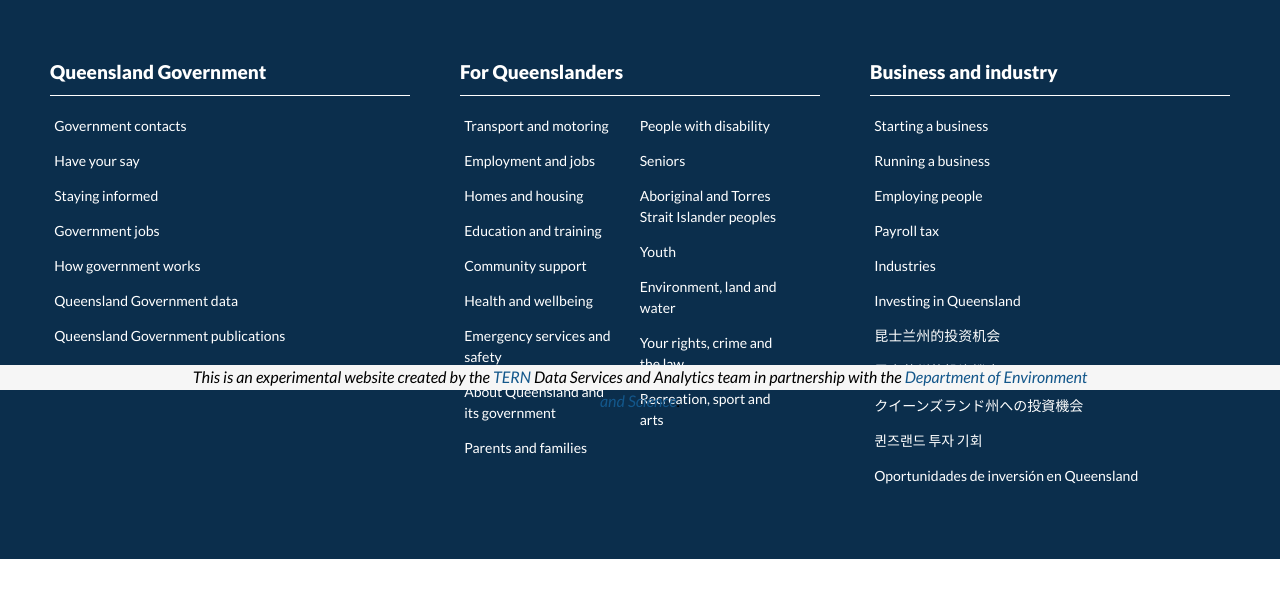
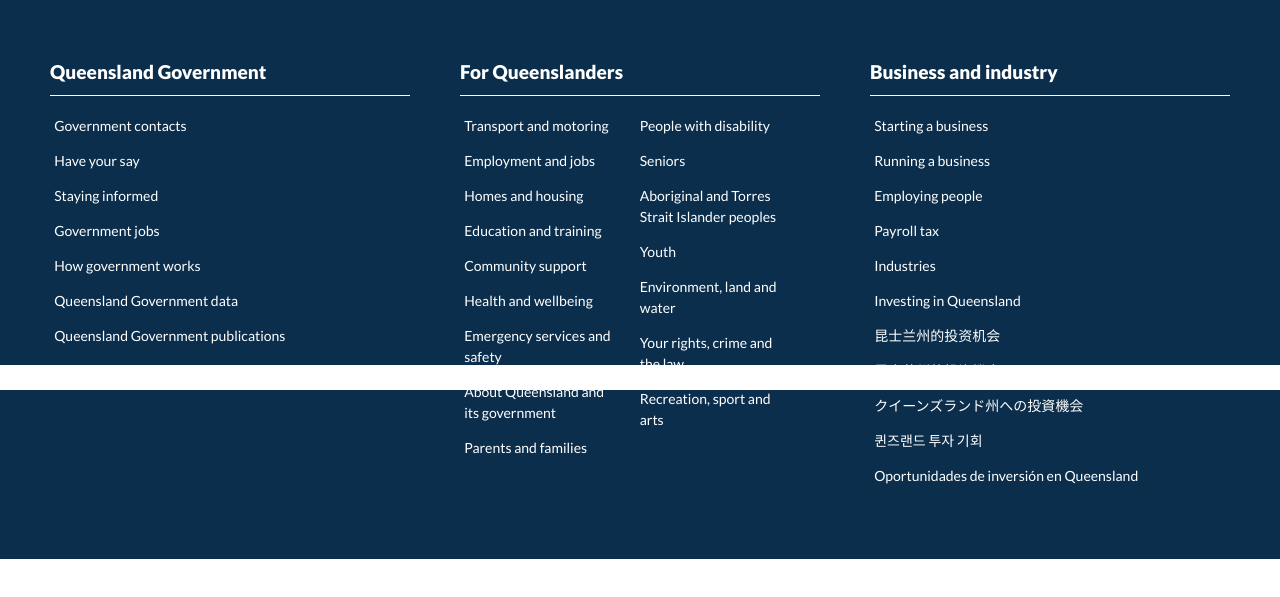
Before and after one commit to ternaustralia/vocview, a Python web app: template templates/skos.html in a window 1280 px wide. Shown: the part 410-1007 px from the top of the page. Run offline with Jinja, Linux system fonts and the light colour scheme; the template is opened without the code that fills it, so the values that code supplies are empty; some libraries are stand-ins or nearby versions.

Commit message:
Merge remote-tracking branch 'remotes/origin/master' into des-corveg
# Conflicts:
#	templates/base.html

```diff
--- a/templates/base.html
+++ b/templates/base.html
@@ -171,25 +171,6 @@
     <script src="https://stackpath.bootstrapcdn.com/bootstrap/4.3.1/js/bootstrap.min.js" integrity="sha384-JjSmVgyd0p3pXB1rRibZUAYoIIy6OrQ6VrjIEaFf/nJGzIxFDsf4x0xIM+B07jRM" crossorigin="anonymous"></script>
 
 
-    <!--Remove once in a stable state-->
-    <style>
-        .footer {
-           position: fixed;
-           left: 0;
-           bottom: 0;
-           width: 100%;
-           background-color: #f6f6f6;
-           color: black;
-           text-align: center;
-        }
-    </style>
-    <footer class="footer">
-        <div class="container">
-            <p><em>This is an experimental website created by the <a href="https://www.tern.org.au/">TERN</a> Data Services and Analytics team in partnership with the <a href="https://www.des.qld.gov.au/">Department of Environment and Science</a>.</em></p>
-        </div>
-    </footer>
-
-
 <!--Bootstrap 4 popover-->
 <script>
 // Bootstrap 4 popover
--- a/templates/index.html
+++ b/templates/index.html
@@ -18,7 +18,10 @@
 
     <p>Study locations across Queensland have been visited since 1982 to collect data on physical and vegetation features, including structural and floristic attributes well as descriptions of its landscape, soil and geologic features. The resulting site database provides a comprehensive record of areas ground-truthed during the regional ecosystems mapping process and a basis for future updating of mapping or other relevant work such as species modelling. The CORVEG study locations are primarily used for ground-truthing and validating of Regional Ecosystems (RE) mapping, and describing and classifying vegetation mapping units. Only validated CORVEG data is made publicly available and all records of confidential taxa have been masked from the dataset.</p>
 
+    <h1>CORVEG Database Vocabularies</h1>
     <p>This website presents the <strong>controlled vocabularies</strong> of the <a href="https://data.qld.gov.au/dataset/queensland-corveg-database">Queensland CORVEG database</a> in human-readable form (HTML) as well as <a href="https://en.wikipedia.org/wiki/Linked_data">Linked Data</a>.</p>
+
+    <p><em>This is an experimental website created by <a href="https://www.tern.org.au/">TERN</a>'s Data Services and Analytics team in partnership with the <a href="https://www.des.qld.gov.au/">Department of Environment and Science</a>.</em></p>
 
     <h2>Registers</h2>
     <ul>
```
